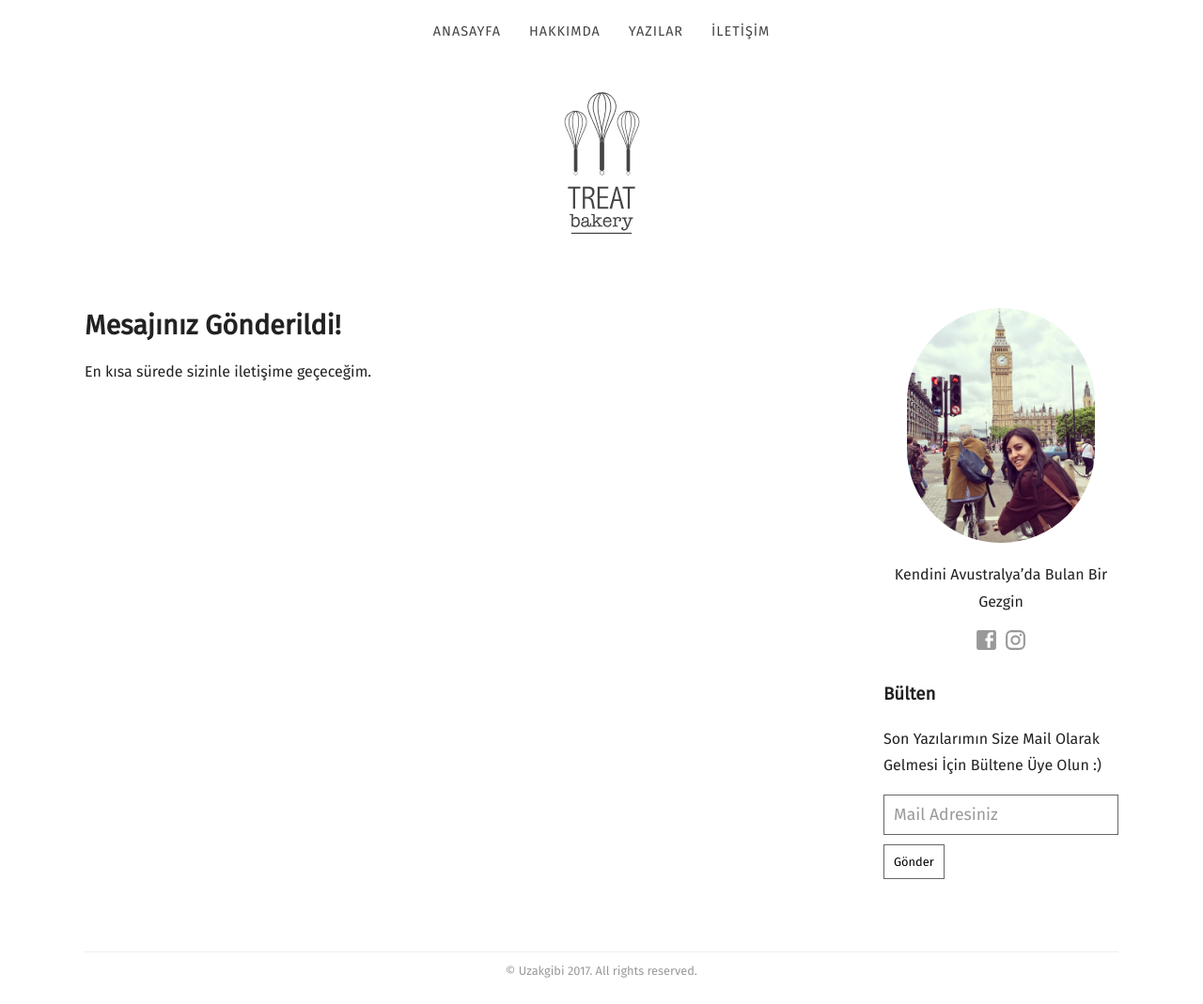
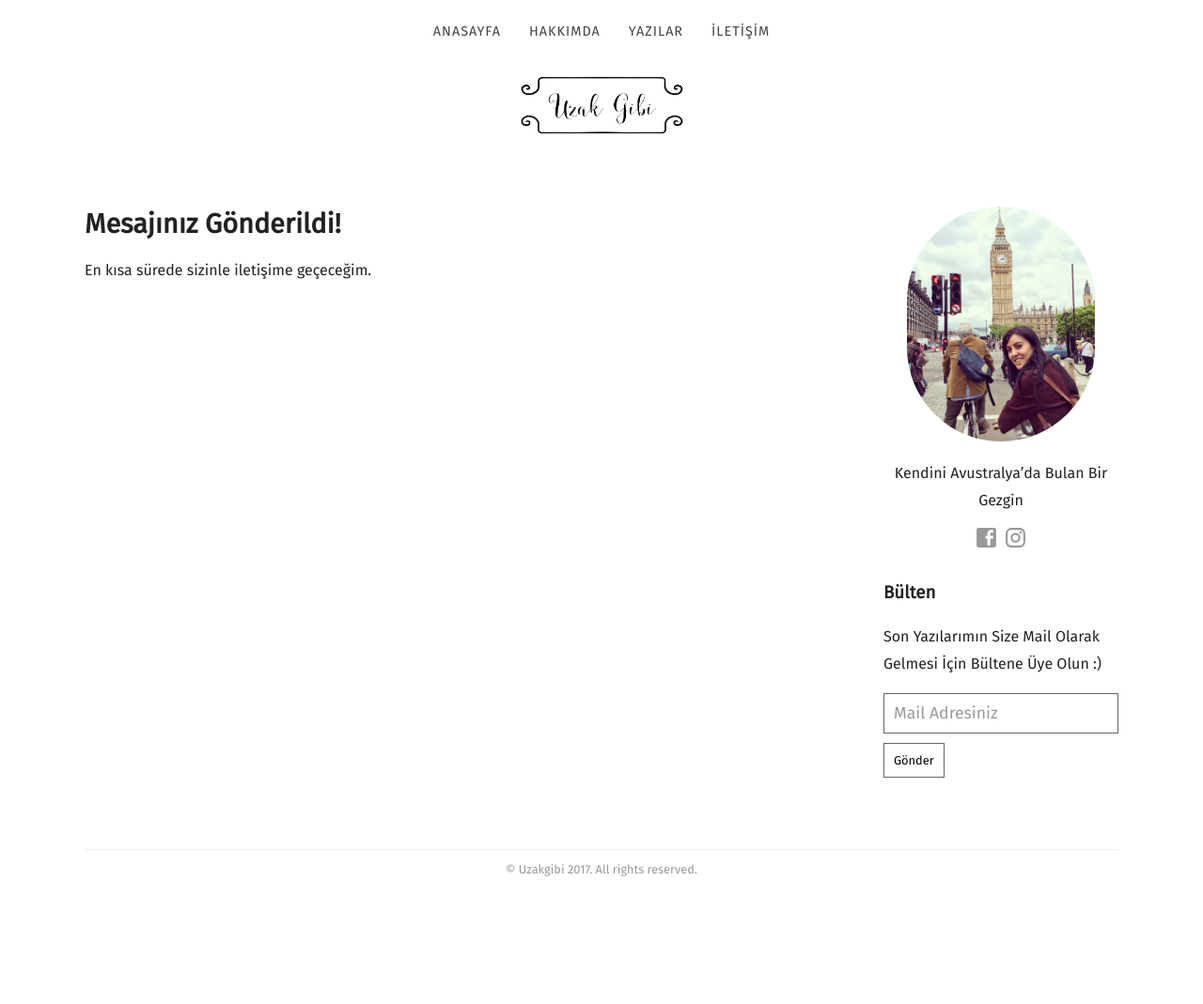
Before and after one commit to aslikilic/aslikilic.github.io, a Jekyll site: the page built from contact-success.html, in a window 1280 px wide and 1069 px high. Shown: the whole window at 94% size. Built offline with Jekyll 4.4.1, drawn with Linux system fonts in a browser that asks for light colours; some web fonts are replaced.

Commit message:
logo update

```diff
--- a/_layouts/default.html
+++ b/_layouts/default.html
@@ -28,7 +28,7 @@
 		{% include navigation.html %}
 		<header>
 			<a href="{{site.baseurl }}/">
-				<img src="{{ site.baseurl }}/images/logo.svg" width="180" alt="logo">
+				<img src="{{ site.baseurl }}/images/logo.jpg" width="180" alt="logo">
 			</a>
 		</header>
 		<div class="container main-content">
--- a/index.html
+++ b/index.html
@@ -11,7 +11,7 @@ title: Anasayfa
 
 			{{ post.excerpt }}
 
-			<p><a class="button" href="{{ post.url }}">Daha Fazla</a></p>
+			<p><a class="button" href="{{ post.url }}">Devamını Oku</a></p>
 		</article>
 	{% endfor %}
 
```
Also changed, not shown: images/IMG_0950.JPG (added), images/favicon.png, images/logo.jpg (added), 2 other files.
